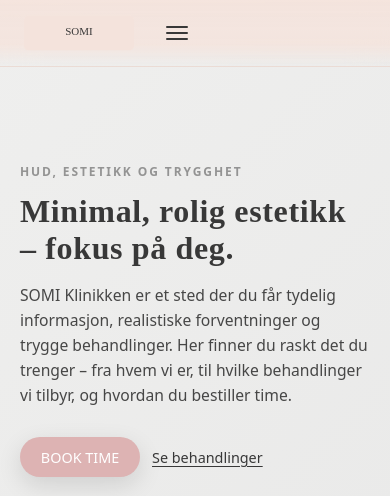
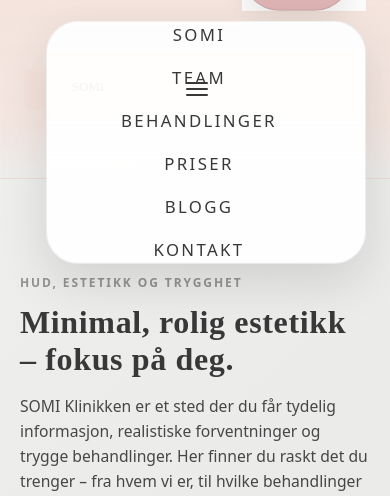
Before and after one commit to XS227/Somi-Klinikken, a PHP site: page / in a window 390 px wide. Shown: the top 496 px of the page. Run offline with PHP 8.4, Linux system fonts and the light colour scheme.

Commit message:
Improve mobile navigation handling

```diff
--- a/css/somi.css
+++ b/css/somi.css
@@ -264,42 +264,54 @@ p {
   border: 0;
 }
 
-@media (max-width: 960px) {
-  .nav-toggle {
-    display: inline-flex;
-  }
-
+/* Treat tablets as mobile nav */
+@media (max-width: 1024px) {
+  .nav-toggle { display: inline-flex; }
+  .nav-list { display: none; } /* skjul desktop-liste */
+}
+@media (min-width: 1025px) {
+  .nav-toggle { display: none; }
+  .nav-list { display: flex; }
+}
+
+/* Mobile nav container */
+@media (max-width: 1024px) {
   .somi-nav {
-    position: absolute;
-    top: 100%;
-    right: 0;
-    left: 0;
+    position: fixed;
+    inset: 0;
+    background: rgba(255,255,255,0.95);
+    transform: translateY(-100%);
+    transition: transform 220ms ease;
+    z-index: 9999;
+    padding-top: 80px; /* plass til header */
     display: flex;
     flex-direction: column;
+    gap: 1.2rem;
+    align-items: center;
+  }
+  .somi-nav.is-open {
+    transform: translateY(0);
+  }
+
+  .somi-nav .nav-list {
+    display: flex;
+    flex-direction: column;
+    align-items: center;
     gap: 1rem;
-    padding: 1rem 1.25rem 1.5rem;
-    background: rgba(255, 255, 255, 0.96);
-    backdrop-filter: blur(8px);
-    box-shadow: 0 18px 38px rgba(0, 0, 0, 0.06);
-    max-height: 0;
-    overflow: hidden;
-    opacity: 0;
-    transition: max-height var(--transition-med), opacity var(--transition-med);
-  }
-
-  .somi-nav.is-open {
-    max-height: 480px;
-    opacity: 1;
-  }
-
-  .nav-list {
-    flex-direction: column;
-    align-items: flex-start;
+    padding: 0;
+    margin: 0;
   }
 
   .somi-nav .btn-cta {
-    align-self: stretch;
+    align-self: center;
     text-align: center;
+  }
+
+  /* Viktig: hamburger må ligge over alt */
+  .nav-toggle {
+    position: relative;
+    z-index: 10000;
+    pointer-events: auto;
   }
 }
 
--- a/js/site.js
+++ b/js/site.js
@@ -33,8 +33,8 @@
   });
 
   // Mobilmeny
-  const toggle = document.querySelector(".nav-toggle");
-  const nav = document.querySelector(".somi-nav");
+  const toggle = document.querySelector(".nav-toggle, .menu-toggle, #navToggle");
+  const nav = document.querySelector(".somi-nav, .mobile-nav, #mobileNav");
   if (toggle && nav) {
     toggle.addEventListener("click", () => {
       const open = nav.classList.toggle("is-open");
--- a/partials/header.html
+++ b/partials/header.html
@@ -3,7 +3,7 @@
     <a href="/index.html" class="somi-logo">
       <img src="/assets/img/brand/logo.svg" alt="SOMI Klinikken" class="somi-logo-image" />
     </a>
-    <button class="nav-toggle" aria-expanded="false" aria-controls="primary-nav">
+    <button class="nav-toggle" type="button" aria-expanded="false" aria-label="Åpne meny" aria-controls="primary-nav">
       <span class="sr-only">Meny</span>
       <span class="nav-toggle-bar"></span>
       <span class="nav-toggle-bar"></span>
```
